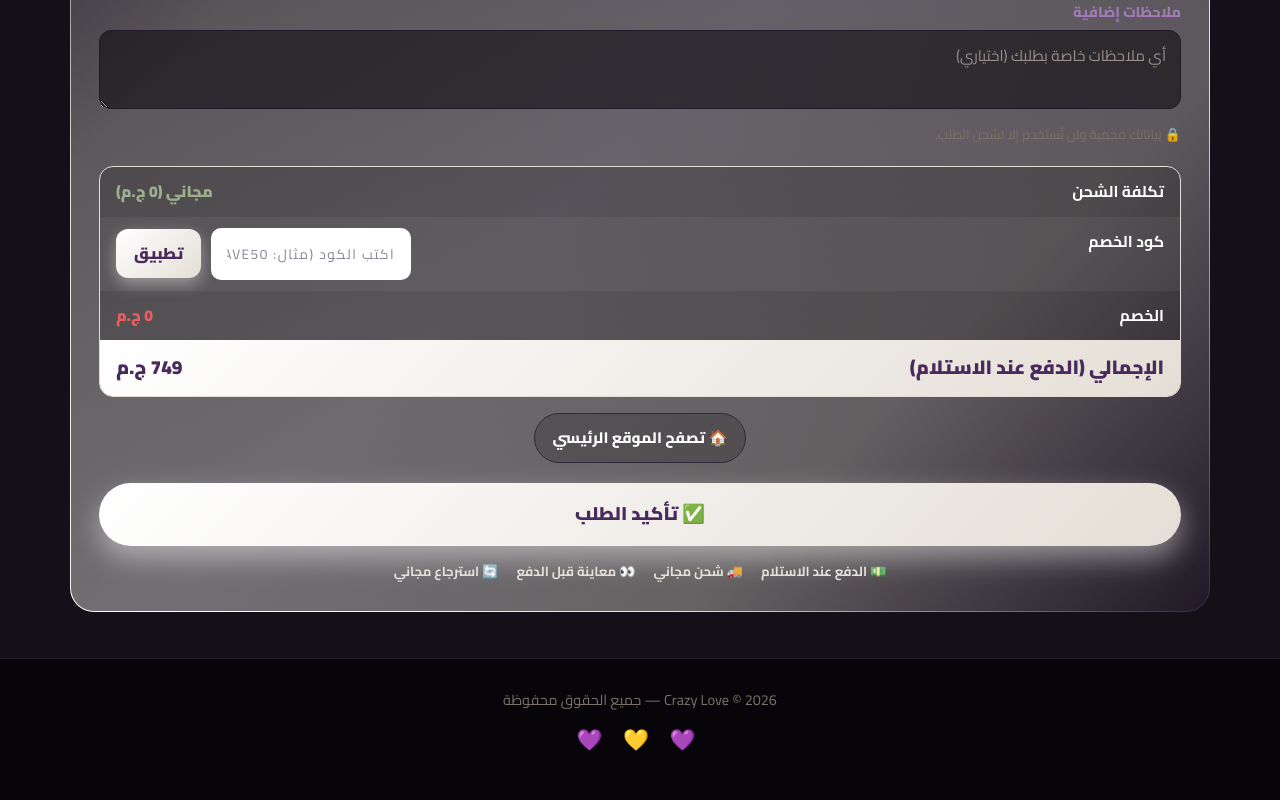
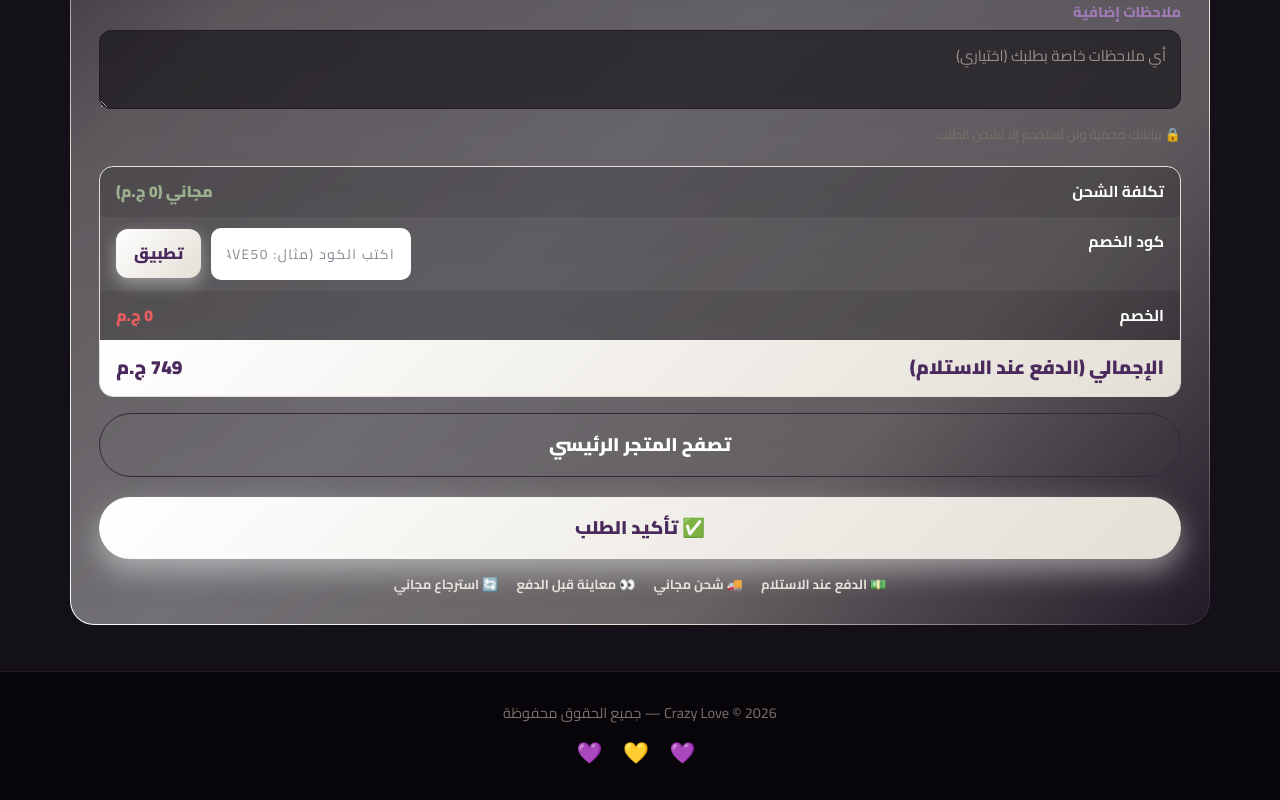
Before and after one commit to mwafi8211/mot3a-singel-1, a Next.js app: page / in a window 1280 px wide. Shown: the part 3190-3990 px from the top of the page. Built offline with nearby package versions, Linux system fonts and the light colour scheme; no server answers.

Commit message:
Link store button to main website

```diff
--- a/app/page.tsx
+++ b/app/page.tsx
@@ -397,7 +397,7 @@ export default function Home() {
               )}
 
               <div style={{ display: "flex", justifyContent: "center", marginTop: 16 }}>
-                <a href="/" className="store-link">🏠 تصفح الموقع الرئيسي</a>
+                <a href="/" className="btn-secondary">تصفح المتجر الرئيسي</a>
               </div>
 
               <div className="cta-row">
@@ -427,7 +427,7 @@ export default function Home() {
               <div><span>الإجمالي</span><span style={{ color: "var(--gold1)", fontWeight: 900 }}>{orderDetails.total} ج.م</span></div>
             </div>
             <div className="cta-row" style={{ marginTop: 18 }}>
-              <a href="/" className="btn-secondary">تصفح المتجر الرئيسي</a>
+              <a href="https://mot3a.vercel.app/" className="btn-secondary">تصفح المتجر الرئيسي</a>
               <button className="btn btn-main" onClick={() => setShowSuccess(false)}>تمام</button>
             </div>
           </div>
```
